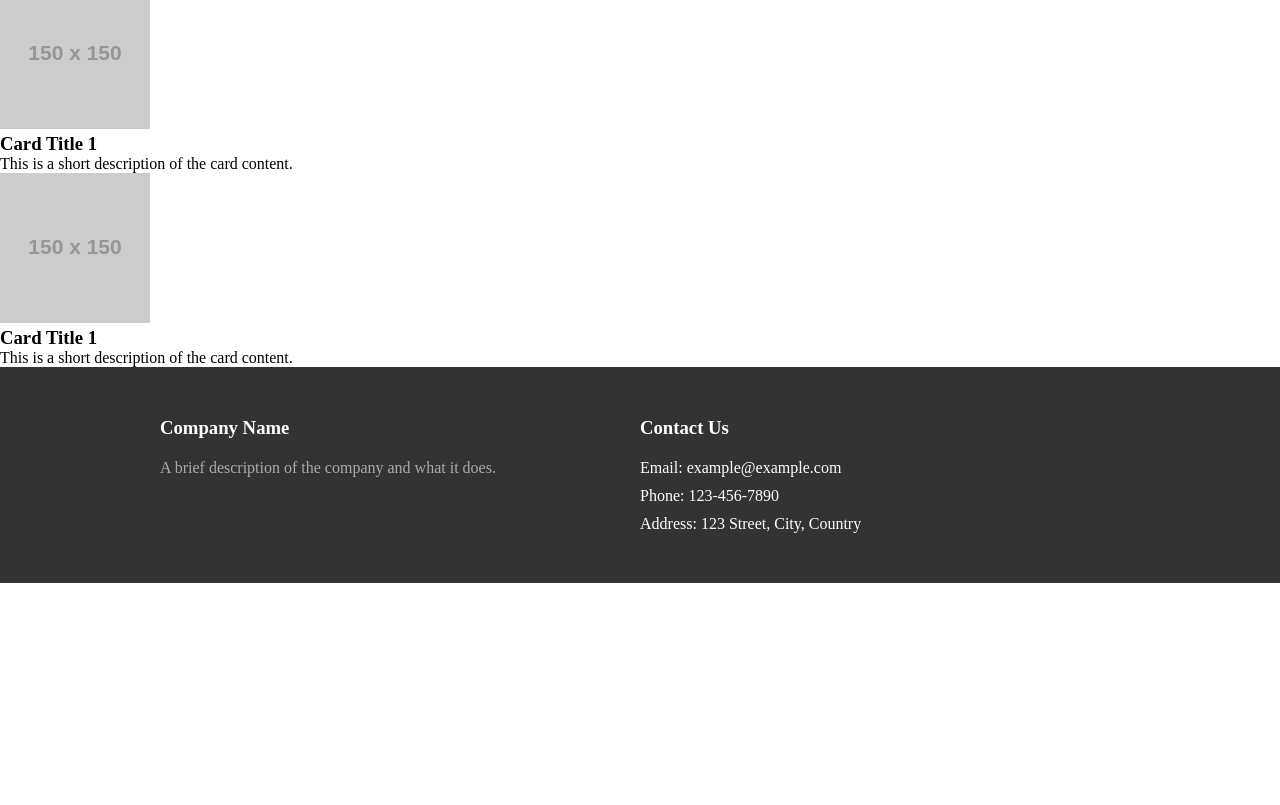
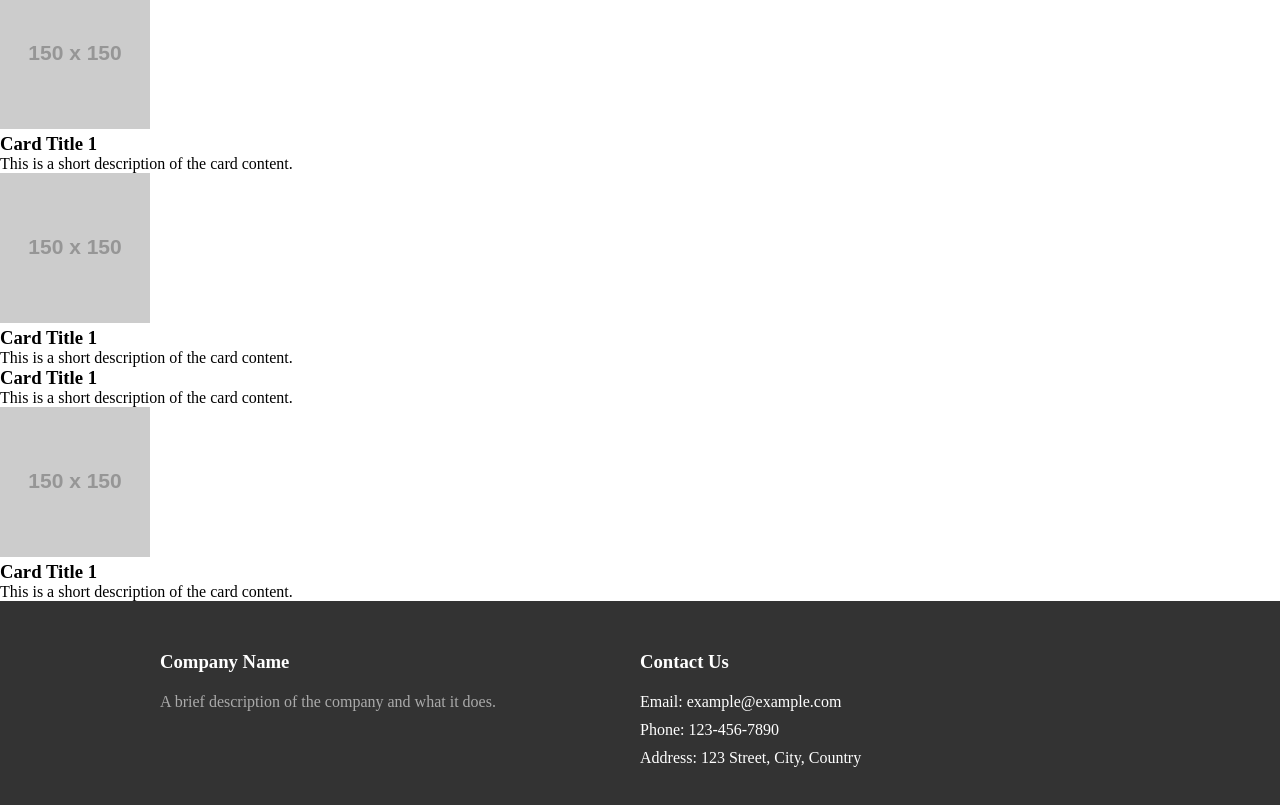
Before and after one commit to sumonjs/web, a plain HTML site: page index.html in a window 1280 px wide. Shown: the part 105-910 px from the top of the page. Before the commit the page ends 800 px from the top, so only its background shows below. Drawn offline with Linux system fonts and the light colour scheme; placeholder pictures from the web are drawn by us.

Commit message:
Update index.html
done 2 times

```diff
--- a/index.html
+++ b/index.html
@@ -30,6 +30,12 @@
     <h3>Card Title 1</h3>
     <p>This is a short description of the card content.</p>
   </div>
+  <h3>Card Title 1</h3>
+    <p>This is a short description of the card content.</p>
+    <img src="https://via.placeholder.com/150" alt="Placeholder Image">
+    <h3>Card Title 1</h3>
+    <p>This is a short description of the card content.</p>
+  </div>
 
     <!-- <footer></footer> -->
     <footer class="footer">
```
